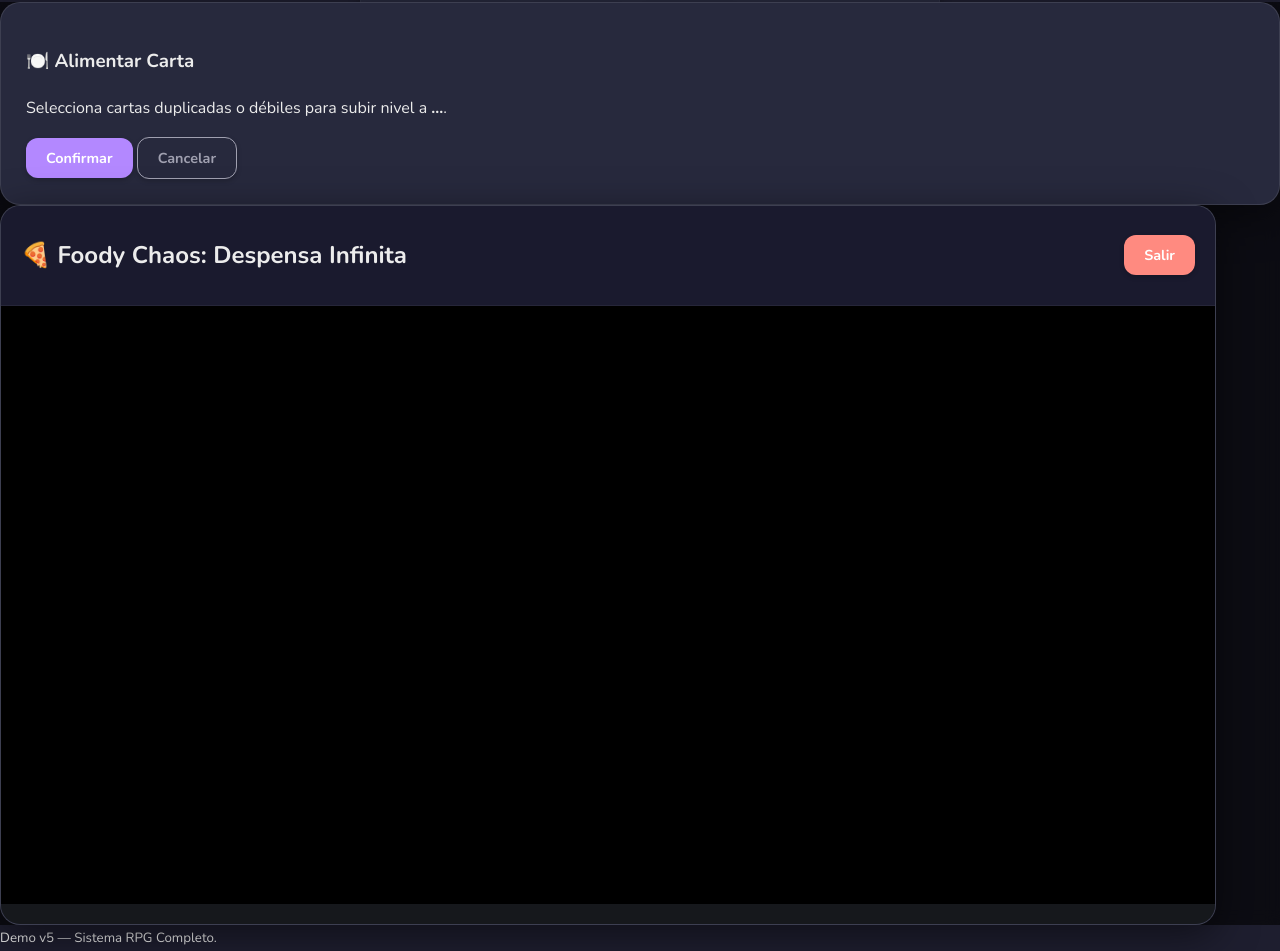
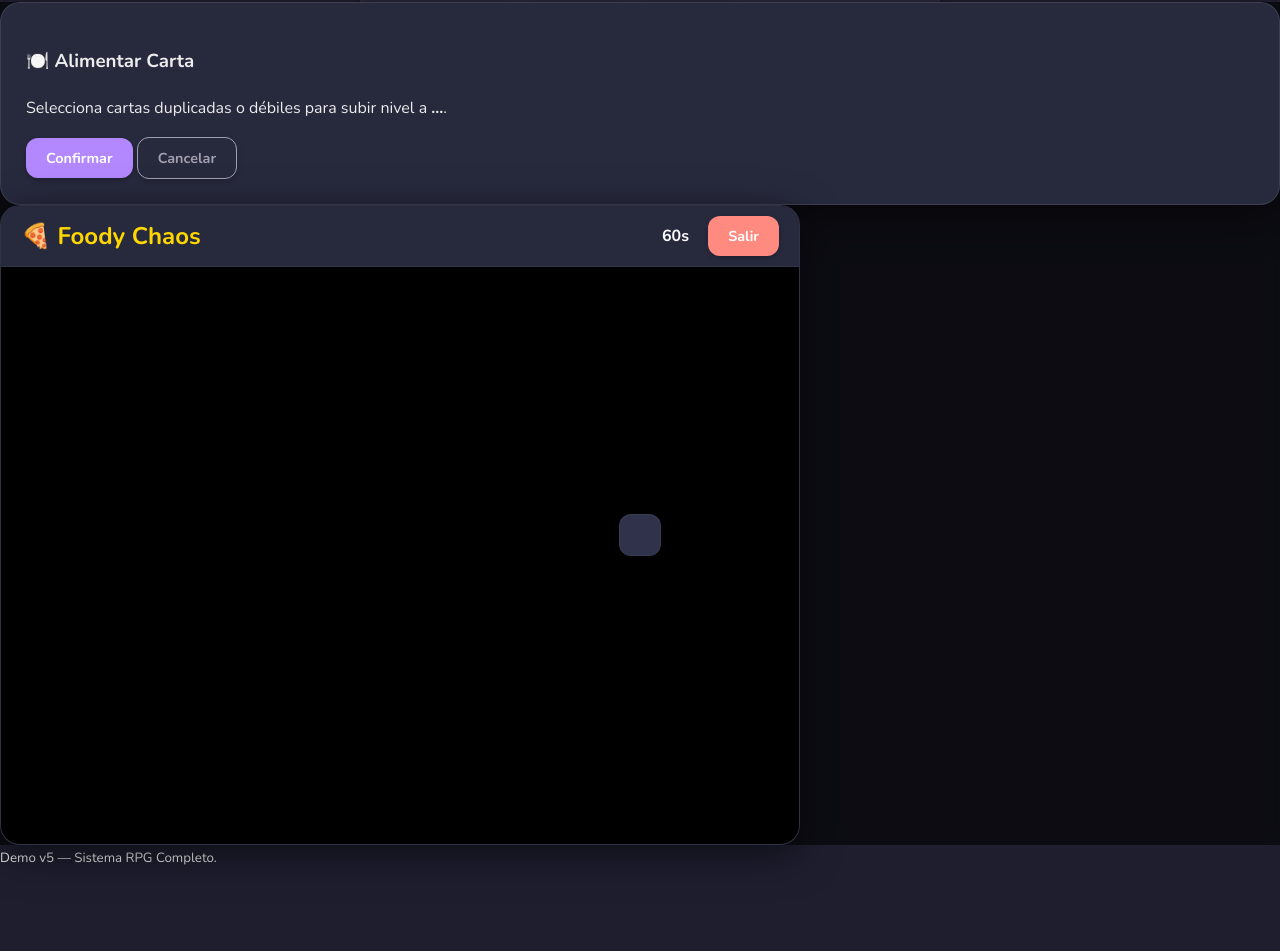
Before and after one commit to melissa-byeol/Wolfy-World_A-Moment-Of-Fun, a plain HTML site: page index.html in a window 1280 px wide. Shown: the part 797-1748 px from the top of the page. After the commit the page ends 1668 px from the top, so only its background shows below. Drawn offline with nearby package versions, Linux system fonts and the light colour scheme.

Commit message:
Replace fullscreen modal with new game modal structure

```diff
--- a/index.html
+++ b/index.html
@@ -136,25 +136,32 @@
   <!-- Script del nuevo motor -->
 <script src="foody-engine.js" defer></script>
 
-<!-- Modal/Pantalla Fullscreen para Foody -->
-<div id="foody-fullscreen-modal" class="modal-overlay hidden" style="z-index: 9999;">
-    <div class="modal-content" style="width: 95vw; height: 90vh; display:flex; flex-direction:column; padding:0; overflow:hidden;">
-        <header style="background:#1a1a2e; padding:10px 20px; display:flex; justify-content:space-between; align-items:center;">
-            <h2>🍕 Foody Chaos: Despensa Infinita</h2>
+<!-- Contenedor Modal para Foody -->
+<div id="foody-modal" class="modal-overlay hidden" style="z-index: 9999;">
+    <div class="modal-content" style="width: 90vw; max-width: 800px; height: 80vh; display:flex; flex-direction:column; padding:0; overflow:hidden; background:#1a1a2e;">
+
+        <!-- Header del Mini-Juego -->
+        <header style="background:#27293d; padding:10px 20px; display:flex; justify-content:space-between; align-items:center;">
+            <h2 style="margin:0; color:#ffd700;">🍕 Foody Chaos</h2>
             <div>
+                <span id="fd-timer-display" style="font-weight:bold; color:white; margin-right:15px;">60s</span>
                 <button id="fd-close-btn" class="danger-btn">Salir</button>
             </div>
         </header>
 
-        <!-- Contenedor donde FoodyEngine inyectará el Canvas -->
-        <div id="foody-canvas-container" style="flex-grow:1; position:relative; background:#000;"></div>
+        <!-- Área de Juego -->
+        <div style="flex-grow:1; position:relative; background:#000; display:flex; justify-content:center; align-items:center;">
+            <!-- El canvas se inyectará aquí vía JS -->
+            <div id="foody-game-container"></div>
 
-        <!-- HUD Inferior: Estadísticas del Equipo -->
-        <footer style="background:#16181c; padding:10px; display:flex; gap:10px; overflow-x:auto;">
-            <div id="team-hud-list" style="display:flex; gap:10px;">
-                <!-- Se llenará dinámicamente -->
+            <!-- HUD de Equipo Superpuesto -->
+            <div id="foody-team-hud" style="position:absolute; bottom:10px; right:10px; background:rgba(0,0,0,0.7); padding:10px; border-radius:8px; min-width:200px; pointer-events:none;">
+                <!-- Se llena dinámicamente -->
             </div>
-        </footer>
+        </div>
+
+        <!-- Resultados -->
+        <div id="fd-results" class="results-box hidden" style="position:absolute; top:50%; left:50%; transform:translate(-50%, -50%); z-index:10;"></div>
     </div>
 </div>
 
```
